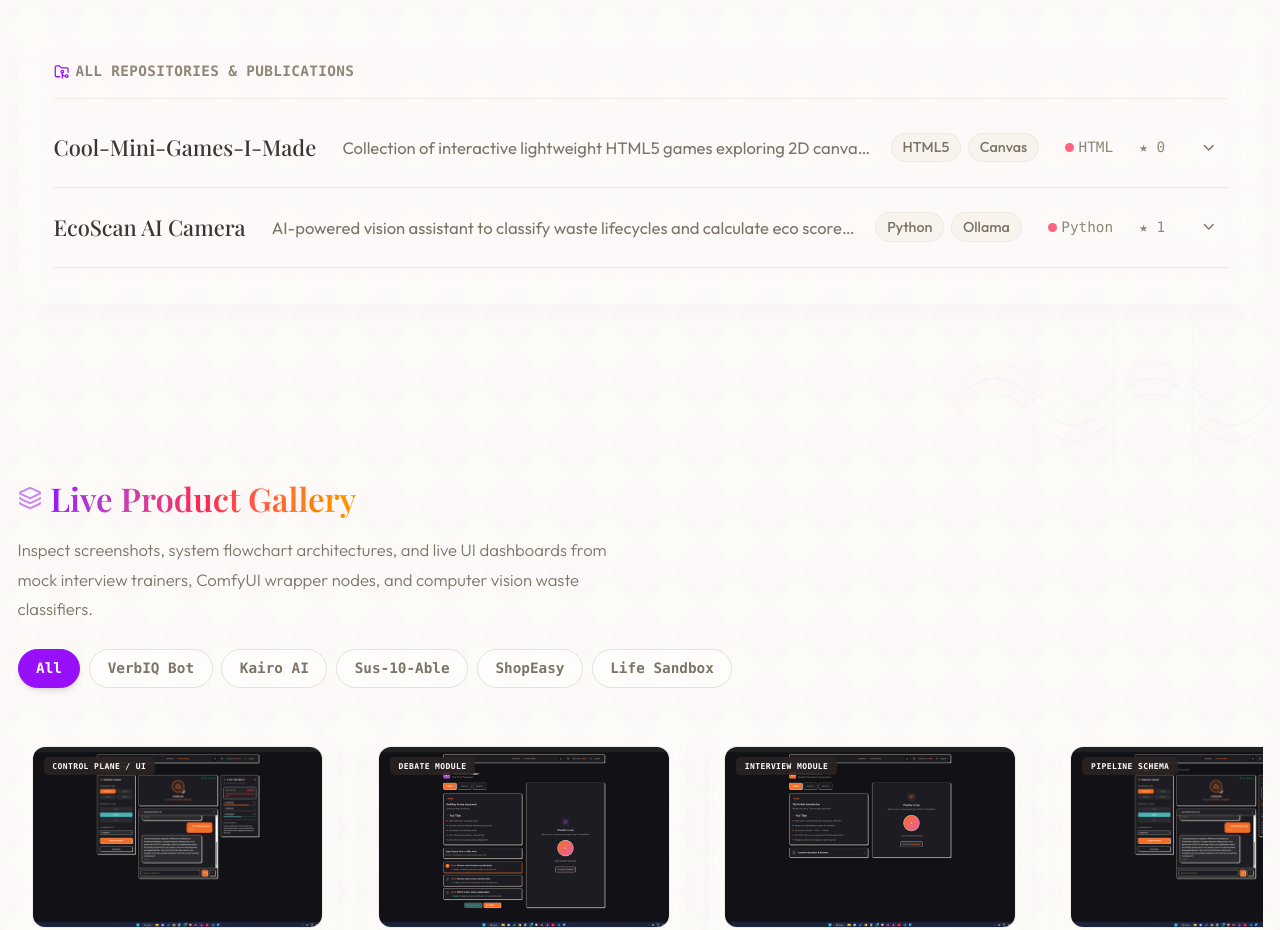
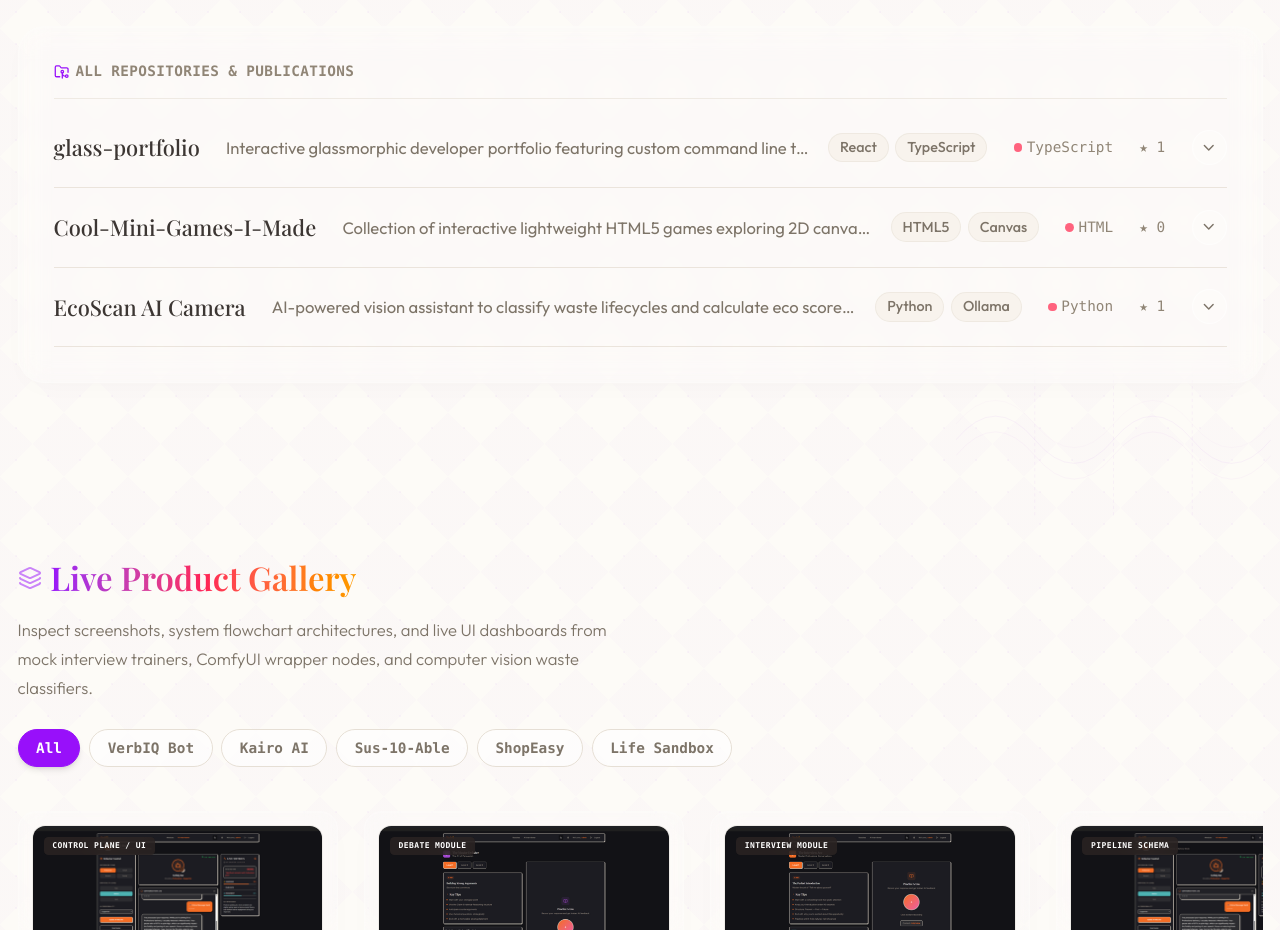
Before and after one commit to ShivanshKandwal/glass-portfolio, a React (Vite) app: page / in a window 1280 px wide. Shown: the part 3460-4390 px from the top of the page. Built offline with nearby package versions, Linux system fonts and the light colour scheme; a web font is replaced by a local one.

Commit message:
feat: add glass-portfolio to repository showcase list with custom hover preview

```diff
--- a/src/App.tsx
+++ b/src/App.tsx
@@ -33,6 +33,7 @@ import shopeasyOverview from './assets/shopeasy_overview.png';
 import shopeasyConversion from './assets/shopeasy_conversion.png';
 import shopeasyMarketing from './assets/shopeasy_marketing.png';
 import shopeasySentiment from './assets/shopeasy_sentiment.png';
+import portfolioPreview from './assets/portfolio_preview.png';
 
 // Custom SVG Brand Icons
 const GithubIcon = (props: React.SVGProps<SVGSVGElement>) => (
@@ -350,6 +351,15 @@ export default function App() {
 
   // Other repos for the Hover Peek list
   const otherProjects: ProjectData[] = [
+    {
+      title: "glass-portfolio",
+      description: "Interactive glassmorphic developer portfolio featuring custom command line terminal, photo grids, and spotlights.",
+      tags: ["React", "TypeScript", "Vite", "Tailwind"],
+      image: portfolioPreview,
+      githubUrl: "https://github.com/ShivanshKandwal/glass-portfolio",
+      stars: "1",
+      language: "TypeScript"
+    },
     {
       title: "Cool-Mini-Games-I-Made",
       description: "Collection of interactive lightweight HTML5 games exploring 2D canvas rendering and custom logic.",
```
Also changed, not shown: src/assets/portfolio_preview.png (added).
